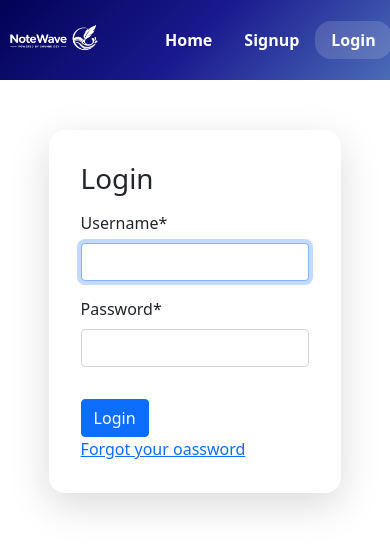
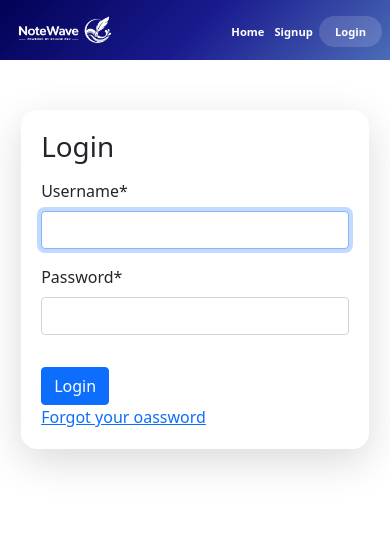
Before and after one commit to soumik027/NoteWave, a Django app: a page that uses posts/templates/post/base.html in a window 390 px wide. Shown: the top 552 px of the page. Run offline with Django 5.2, Linux system fonts and the light colour scheme; some libraries are stand-ins or nearby versions.

Commit message:
Updated mobile navbar responsiveness

```diff
--- a/posts/static/post/main.css
+++ b/posts/static/post/main.css
@@ -155,3 +155,88 @@ border-radius: 12px;
 .tag-holder{
     margin-bottom: 16px;
 }
+
+/* =========================================
+   MOBILE RESPONSIVE STYLES (MAX-WIDTH: 768PX)
+   ========================================= */
+@media (max-width: 768px) {
+
+    /* 1. Navbar - Locked to one single row, no scrolling */
+    .navbar {
+        height: auto;
+        min-height: 60px;
+        flex-direction: row;
+        flex-wrap: nowrap !important;
+        justify-content: space-between;
+        align-items: center;
+        padding: 4px 8px;
+        overflow: hidden;
+    }
+
+    /* 2. Logo - Scaled down to leave room for text */
+    .navbar-logo {
+        width: auto;
+        margin: 0;
+        flex-shrink: 0;
+    }
+
+   .logo {
+        max-height: 40px;
+        width: auto;
+    }
+
+    /* 3. Links - Ultra-compact sizing to fit the screen */
+    .navbar-link {
+        width: auto;
+        flex-direction: row;
+        flex-wrap: nowrap !important;
+        gap: 2px;
+        padding: 0;
+        margin: 0;
+        justify-content: flex-end;
+    }
+
+    .navbar-link li {
+        list-style: none;
+        flex-shrink: 1;
+    }
+
+    .navbar-link a {
+        font-size: 0.7rem;
+        padding: 6px 4px;
+        white-space: nowrap;
+    }
+
+    /* 4. Main Container & Articles */
+    .main-container {
+        width: 95%;
+        padding: 20px;
+    }
+
+    .topbar {
+        flex-direction: column;
+        align-items: flex-start;
+        gap: 12px;
+    }
+
+    .article,
+    .article-delete {
+        flex-direction: column;
+        gap: 16px;
+    }
+
+    .article-image,
+    .article-image-delete {
+        flex: auto;
+        width: 100%;
+        height: auto;
+        max-height: none;
+    }
+
+    .article-image img,
+    .article-image-delete img {
+        width: 100%;
+        height: 200px;
+        object-fit: cover;
+    }
+}
--- a/posts/templates/post/base.html
+++ b/posts/templates/post/base.html
@@ -27,7 +27,7 @@
             </li>
 
             <li>
-                <a href="{% url 'profile'%}" class="{%if request.path == '/users/profile'%}active{% endif %}">Signed in as : {{user.username}}</a>
+                <a href="{% url 'profile'%}" class="{%if request.path == '/users/profile'%}active{% endif %}">Signed in as: {{user.username}}</a>
             </li>
 
             <li>
```
Also changed, not shown: posts/static/post/logo.png.
